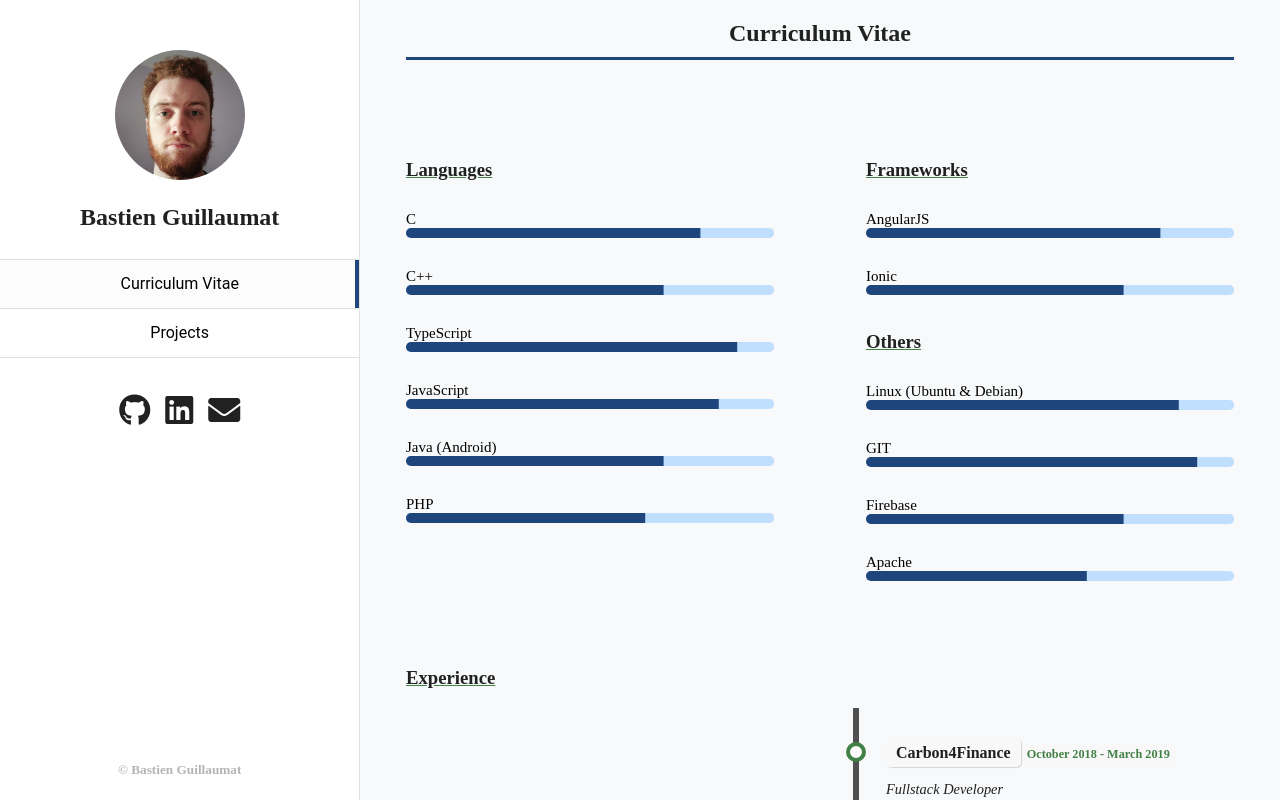
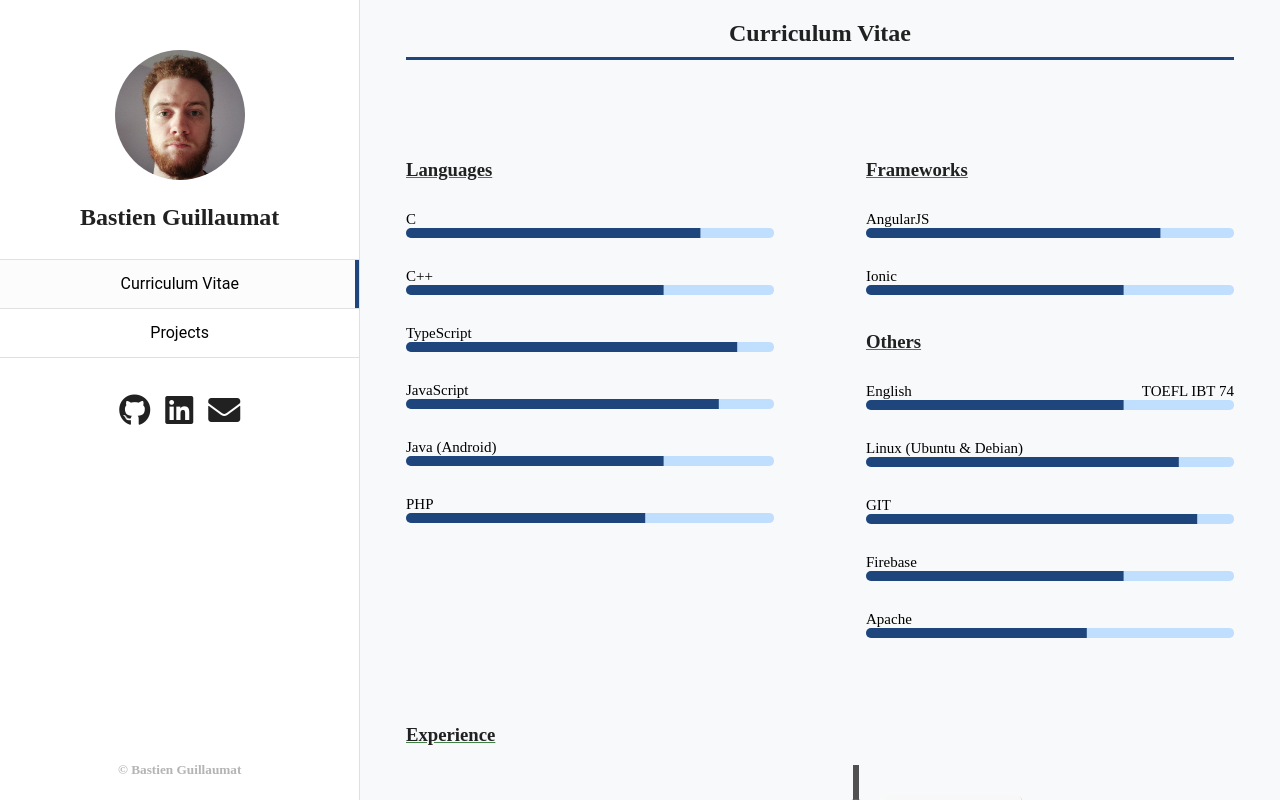
Before and after one commit to bguillaumat/bguillaumat, an Angular app: page /cv in a window 1280 px wide. Built offline with nearby package versions, Linux system fonts and the light colour scheme.

Commit message:
Update cv component

```diff
--- a/src/app/pages/cv/cv.component.html
+++ b/src/app/pages/cv/cv.component.html
@@ -28,7 +28,10 @@
     <h3>Others</h3>
 
     <div class="competencies" *ngFor="let other of others">
-      <p>{{other.name}}</p>
+      <div style="display: flex; justify-content: space-between">
+        <p>{{other.name}}</p>
+        <p>{{other.details}}</p>
+      </div>
       <mat-progress-bar mode="determinate" value="{{other.percentage}}"></mat-progress-bar>
     </div>
 
--- a/src/app/pages/cv/cv.component.ts
+++ b/src/app/pages/cv/cv.component.ts
@@ -22,6 +22,7 @@ export class CvComponent implements OnInit {
     this.frameworks.push({name: 'AngularJS', percentage: 80});
     this.frameworks.push({name: 'Ionic', percentage: 70});
 
+    this.others.push({name: 'English', percentage: 70, details: 'TOEFL IBT 74'});
     this.others.push({name: 'Linux (Ubuntu & Debian)', percentage: 85});
     this.others.push({name: 'GIT', percentage: 90});
     this.others.push({name: 'Firebase', percentage: 70});
--- a/src/app/pages/projects/projects.component.scss
+++ b/src/app/pages/projects/projects.component.scss
@@ -7,7 +7,7 @@ mat-card {
 h2 {
   align-items: center;
   padding-bottom: 10px;
-  width: 100%;
+  width: 90%;
   border-bottom: 3px solid #1E457C;
 }
 
```
